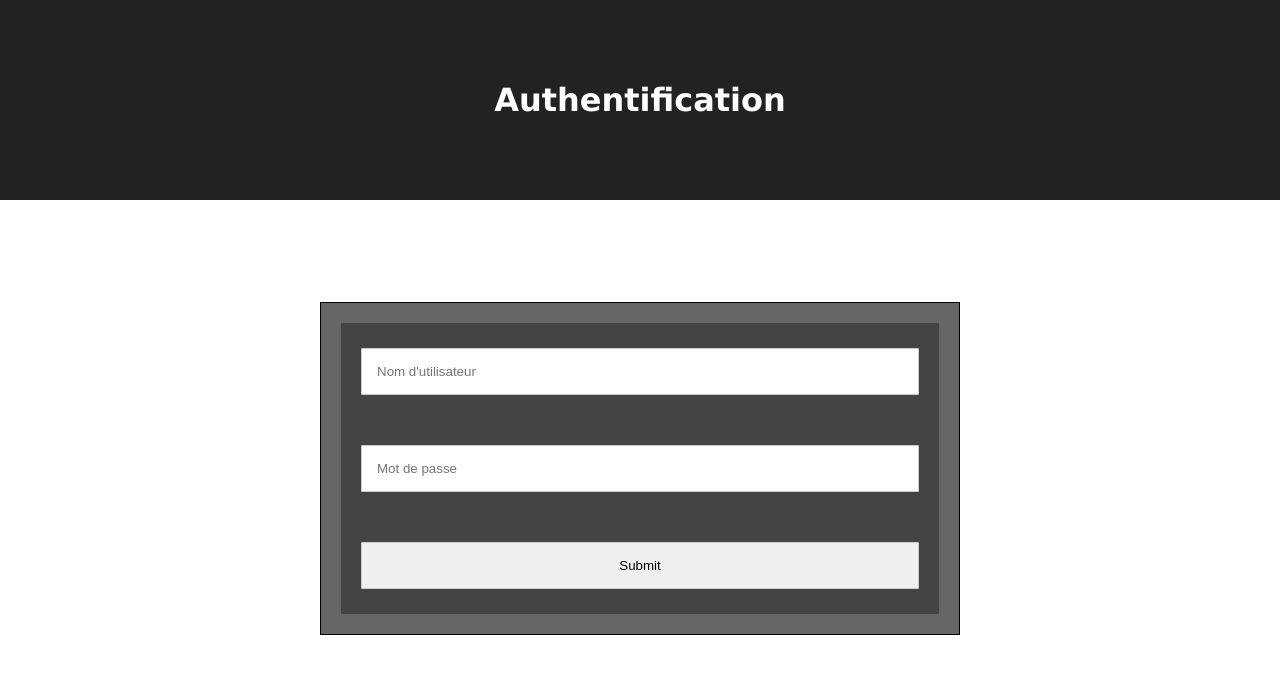
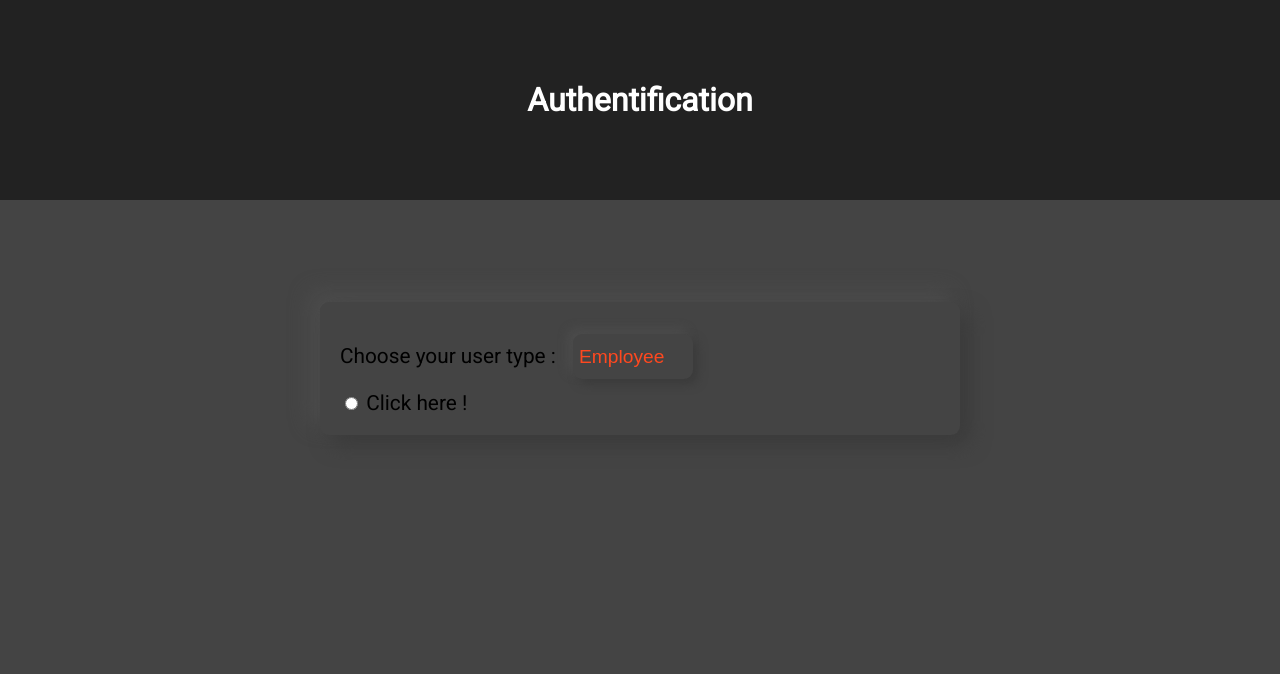
Before and after one commit to WilliamCaouette/efc-projet-multimedia-1, a PHP site: page /authentification.html in a window 1280 px wide. Shown: the top 674 px of the page. Run offline with PHP 8.4, Linux system fonts and the light colour scheme.

Commit message:
Création de certains éléments en html / CSS

```diff
--- a/authentification.html
+++ b/authentification.html
@@ -18,17 +18,21 @@
 <body>
 
     <main class="container">
-        <section class="container-form">
-            <div class="form-box">
-                <input type="text" placeholder="Nom d'utilisateur">
+        <!--Le select pour choisir "Entreprise" ou "Employé"-->
+        <section class="container-select">
+            <div class="custom-select">
+                <label for="js-user-type">Choose your user type : </label>
+                <select name="user-type" id="js-user-type">
+            <option value="employe">Employee</option>
+            <option value="entreprise">Buisness</option>
+        </select>
             </div>
-            <div class="form-box">
-                <input type="text" placeholder="Mot de passe">
-            </div>
-            <div class="form-box">
-                <input type="submit" value="Submit" name="Connexion">
+            <div>
+                <label><input type="radio" name="myCheckbox" class="radio-btn"> Click here !</label>
             </div>
         </section>
+
+
     </main>
 
 </body>
--- a/style/style.css
+++ b/style/style.css
@@ -1,3 +1,4 @@
+@import url("https://fonts.googleapis.com/css2?family=Roboto&display=swap");
 * {
     box-sizing: border-box;
 }
@@ -5,7 +6,8 @@
 body {
     margin: 0;
     padding: 0;
-    font-family: Verdana, Geneva, Tahoma, sans-serif;
+    font-family: "Roboto", sans-serif;
+    background-color: #444444;
 }
 
 header {
@@ -22,13 +24,24 @@ header {
     width: 100%;
 }
 
-input {
-    width: 100%;
-    padding: 15px;
-    margin: 5px auto;
-    border-radius: 1px;
-    border: 1px solid #ccc;
+label {
+    font-size: 1.3em;
+}
+
+select {
+    appearance: none;
+    background-color: transparent;
+    border: none;
+    padding: 2% 1%;
+    margin: 2%;
+    width: 20%;
+    font-size: 1.2em;
     cursor: pointer;
+    line-height: inherit;
+    border-radius: 9px;
+    background: #444444;
+    color: #ff481f;
+    box-shadow: 5px 5px 10px #3b3b3b, -5px -5px 10px #4d4d4d;
 }
 
 .container-form {
@@ -40,6 +53,16 @@ input {
     background-color: #666;
 }
 
+.container-select {
+    width: 50%;
+    display: block;
+    margin: 8% auto;
+    padding: 20px;
+    border-radius: 9px;
+    background: #444444;
+    box-shadow: 10px 10px 20px #3b3b3b, -10px -10px 20px #4d4d4d;
+}
+
 .form-box {
     background-color: #444;
     padding: 20px;
```
